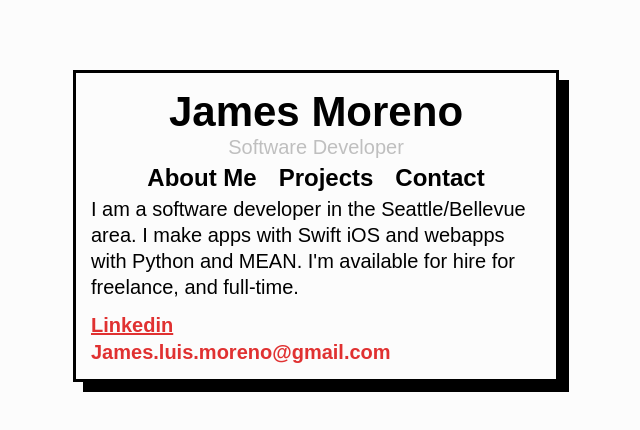
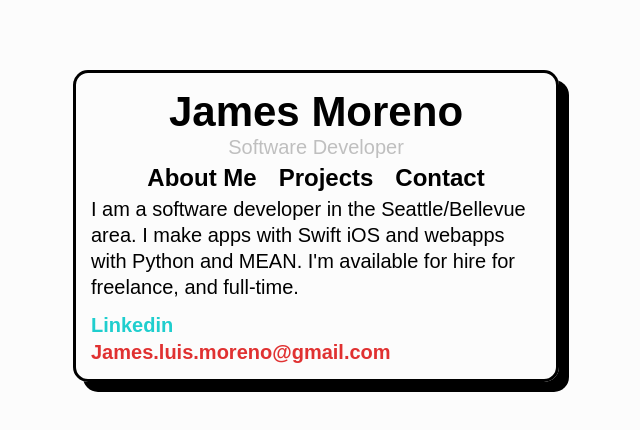
Before and after one commit to james-moreno/portfolio, a website: page client/index.html in a window 1280 px wide. In both pictures the pointer is over the link "Linkedin". Shown: the part 174-604 px from the top of the page, without its empty margins (324-964 px from the left). Drawn offline with nearby package versions, Linux system fonts and the light colour scheme; files whose address does not match are found by name.

Commit message:
link styling

```diff
--- a/client/assets/styles.css
+++ b/client/assets/styles.css
@@ -68,7 +68,7 @@ body {
     margin-top: 1%;
 }
 .link:hover {
-    text-decoration: underline;
+    color: #1FCECE;
 }
 .contact_link {
     margin-left: 20%;
@@ -107,6 +107,7 @@ body {
     padding: 15px;
     position: absolute;
     border: 3px solid black;
+    border-radius: 15px;
     top: 50%;
     left: 50%;
     transform: translate(-50%, -50%);
```
